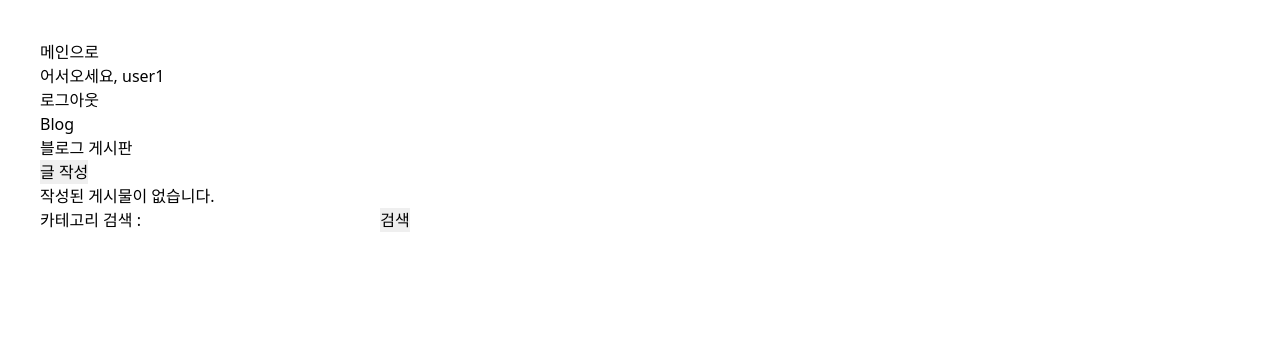
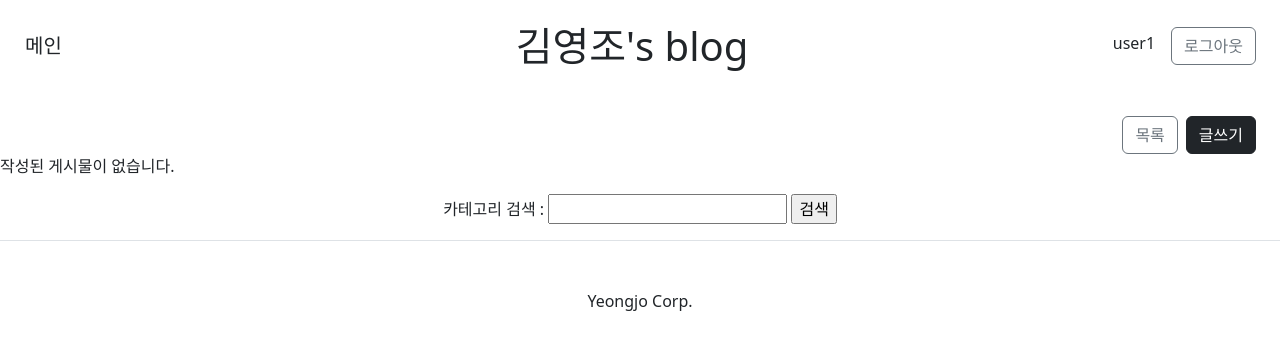
Before and after one commit to KimYeongJo/project_django, a Django app: page /blog/ in a window 1280 px wide. Shown: the top 360 px of the page. Run offline with Django 4.2, Linux system fonts and the light colour scheme; a user stored in the database is signed in; data that the repository does not hold is empty.

Commit message:
회원가입, 로그인, 리스트 UI 구현

```diff
--- a/blogapp/app/settings.py
+++ b/blogapp/app/settings.py
@@ -122,7 +122,7 @@ USE_TZ = True
 # https://docs.djangoproject.com/en/4.2/howto/static-files/
 
 STATIC_URL = 'static/'
-STATIC_ROOT = BASE_DIR / 'staticfiles'
+STATIC_ROOT = BASE_DIR / 'static'
 
 MEDIA_URL = 'media/'
 MEDIA_ROOT = BASE_DIR / 'media'
--- a/blogapp/blog/templates/blog/post_list.html
+++ b/blogapp/blog/templates/blog/post_list.html
@@ -1,33 +1,37 @@
 {% extends 'base.html' %}
 
 {% block content %}
-    <p>블로그 게시판</p>
+    <div class="d-flex justify-content-end me-4 mt-4">
+        <a class="btn btn-outline-secondary me-2" href="{% url 'blog:post-list' %}">목록</a>
         <form action="{% url 'blog:post-write' %}" method="get">
-        <input type="submit" value="글 작성">
+            <input class="btn btn-dark" type="submit" value="글쓰기">
         </form>
+    </div>
     {% if posts %}
-        <table>
-            <thead>
+        <table class="table table-hover align-middle">
+            <thead class="text-center">
                 <tr>
-                    <td>제목</td>
-                    <td>내용</td>
-                    <td>카테고리</td>
-                    <td>작성자</td>
-                    <td>조회수</td>
-                    <td>생성일자</td>
-                    <td>수정일자</td>
+                    <th>번호</th>
+                    <th>카테고리</th>
+                    <th>제목</th>
+                    <th>내용</th>
+                    <th>작성자</th>
+                    <th>조회수</th>
+                    <th>생성일자</th>
+                    <th>수정일자</th>
                 </tr>
             </thead>
             <tbody>
                 {% for post in posts %}
                     <tr>
-                        <td><a href="{% url 'blog:post-detail' id=post.pk %}">{{ post.title }}</a></td>
-                        <td><a href="{% url 'blog:post-detail' id=post.pk %}">{{ post.content }}</a></td>
-                        <td><a href="{% url 'blog:post-detail' id=post.pk %}">{{ post.category }}</a></td>
-                        <td><a href="{% url 'blog:post-detail' id=post.pk %}">{{ post.writer }}</a></td>
-                        <td><a href="{% url 'blog:post-detail' id=post.pk %}">{{ post.count }}</a></td>
-                        <td><a href="{% url 'blog:post-detail' id=post.pk %}">{{ post.created_at }}</a></td>
-                        <td><a href="{% url 'blog:post-detail' id=post.pk %}">{{ post.updated_at }}</a></td>
+                        <th class="text-center"><a class="btn" href="{% url 'blog:post-detail' id=post.pk %}">{{ post.pk }}</a></th>
+                        <td class="text-center"><a class="btn" href="{% url 'blog:post-detail' id=post.pk %}">{{ post.category }}</a></td>
+                        <td class="text-center"><a class="btn" href="{% url 'blog:post-detail' id=post.pk %}">{{ post.title }}</a></td>
+                        <td><a class="btn" href="{% url 'blog:post-detail' id=post.pk %}">{{ post.content }}</a></td>
+                        <td><a class="btn" href="{% url 'blog:post-detail' id=post.pk %}">{{ post.writer }}</a></td>
+                        <td class="text-center"><a class="btn" href="{% url 'blog:post-detail' id=post.pk %}">{{ post.count }}</a></td>
+                        <td class="text-center"><a class="btn" href="{% url 'blog:post-detail' id=post.pk %}">{{ post.created_at }}</a></td>
+                        <td class="text-center"><a class="btn" href="{% url 'blog:post-detail' id=post.pk %}">{{ post.updated_at }}</a></td>
                     </tr>
                 {% endfor %}
             </tbody>
@@ -35,7 +39,7 @@
     {% else %}
         <p>작성된 게시물이 없습니다.</p>
     {% endif %}
-
+    <div class="d-flex justify-content-center my-3">
         <form id="search-form" action="" method="get">
             카테고리 검색 : <input id="search-input" type="text"/>
             <input type="submit" value="검색">
@@ -49,4 +53,5 @@
                 form.action = s
             });
         </script>
+    </div>
 {% endblock %}
--- a/blogapp/blog/templates/blog/post_write.html
+++ b/blogapp/blog/templates/blog/post_write.html
@@ -1,11 +1,12 @@
 {% extends 'base.html' %}
 
 {% block content %}
-    <p>블로그 글 작성 화면</p>
+    <div class="d-grid col-8 mx-auto">
         <form action="{% url 'blog:post-write' %}" method="post" enctype="multipart/form-data">
             {% csrf_token %}
             {{ form.as_p }}
             <input type="submit" value='작성 완료'>
         </form>
         <a href="{% url 'blog:post-list' %}">작성 취소</a>
+    <div>
 {% endblock %}
--- a/blogapp/templates/base.html
+++ b/blogapp/templates/base.html
@@ -3,7 +3,7 @@
 <head>
     <meta charset="UTF-8">
     <meta name="viewport" content="width=device-width, initial-scale=1.0">
-    <link href="https://unpkg.com/tailwindcss@^1.0/dist/tailwind.min.css" rel="stylesheet">
+    <link href="https://cdn.jsdelivr.net/npm/bootstrap@5.3.0/dist/css/bootstrap.min.css" rel="stylesheet" integrity="sha384-9ndCyUaIbzAi2FUVXJi0CjmCapSmO7SnpJef0486qhLnuZ2cdeRhO02iuK6FUUVM" crossorigin="anonymous">
     <title>
         {% block title %}
             {{ title }}
@@ -11,19 +11,33 @@
     </title>
 </head>
 <body>
-    <div class=p-10>
-        <a href="{% url 'index' %}">메인으로</a>
-        {% if user.is_authenticated %}
-            <p>어서오세요, {{ user.username }}</P>
-            <a href="{% url 'user:logout' %}?next={{ request.path }}">로그아웃</a>
-        {% else %}
-            <P>로그인 하세요</P>
-            <a href="{% url 'user:login' %}?next={{ request.path }}">로그인</a>
-            <a href="{% url 'user:register' %}">회원가입</a>
-        {% endif %}
-        <h1>Blog</h1>
+    <header class="py-3">
+        <div class="d-flex justify-content-between align-items-center">
+            <div class="d-flex justify-content-start col ms-2">
+                <a class="btn btn-lg" href="{% url 'index' %}">메인</a>
+            </div>
+            <div class="col text-center fs-1">
+                김영조's blog
+            </div>
+            <div class="col d-flex justify-content-end me-4">
+            {% if user.is_authenticated %}
+                <span class="mt-1">{{ user.username }}</span>
+                <a class="btn btn-outline-secondary ms-3" href="{% url 'user:logout' %}?next={{ request.path }}">로그아웃</a>
+            {% else %}
+                <a class="btn btn-outline-secondary" href="{% url 'user:login' %}?next={{ request.path }}">로그인</a>
+                <a class="btn btn-outline-secondary ms-3" href="{% url 'user:register' %}">회원가입</a>
+            {% endif %}
+            </div>
+        </div>
+    </header>
+    <main>
         {% block content %}
         {% endblock %}
-    </div>
+    </main>
+    <footer class="border-top 1h-1 py-5">
+        <div class="text-center">
+            Yeongjo Corp.
+        </div>
+    </footer>
 </body>
 </html>
--- a/blogapp/templates/index.html
+++ b/blogapp/templates/index.html
@@ -1,7 +1,7 @@
 {% extends 'base.html' %}
 
 {% block content %}
-    <h1>Index page</h1>
-    <h2>김영조의 블로그</h2>
-    <a href="{% url 'blog:post-list' %}">블로그 입장하기</a>
+    <div class="d-flex justify-content-center my-5">
+        <a class="btn btn-lg" href="{% url 'blog:post-list' %}">블로그 입장하기</a>
+    </div>
 {% endblock %}
--- a/blogapp/user/views.py
+++ b/blogapp/user/views.py
@@ -53,7 +53,7 @@ class Login(View):
             if user:
                 login(request, user)
                 if nxt == "":
-                    return redirect('index')
+                    return redirect('blog:post-list')
                 return redirect(nxt)
         context = {
             'title': '로그인',
```
Also changed, not shown: blogapp/user/forms.py (+19 -9 lines), blogapp/user/templates/user/login.html (+16 -7 lines), blogapp/user/templates/user/register.html (+18 -6 lines), blogapp/blog/migrations/0001_initial.py, blogapp/blog/migrations/0002_initial.py, blogapp/db.sqlite3, blogapp/user/migrations/0001_initial.py. Lines whose indentation alone changed are shown as unchanged.
